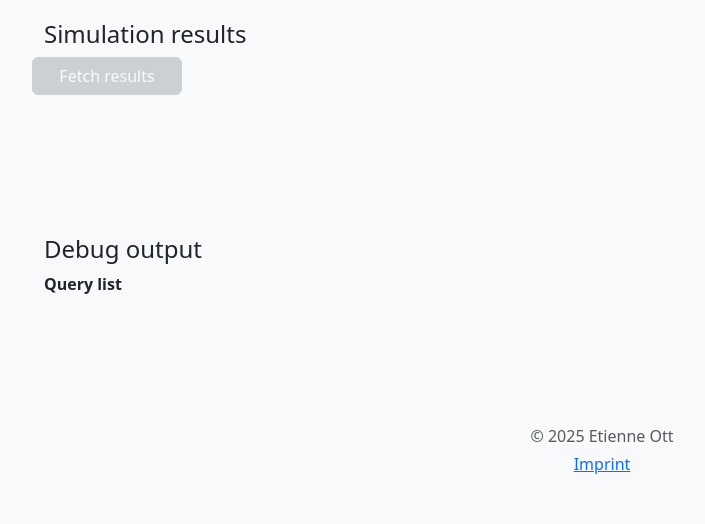
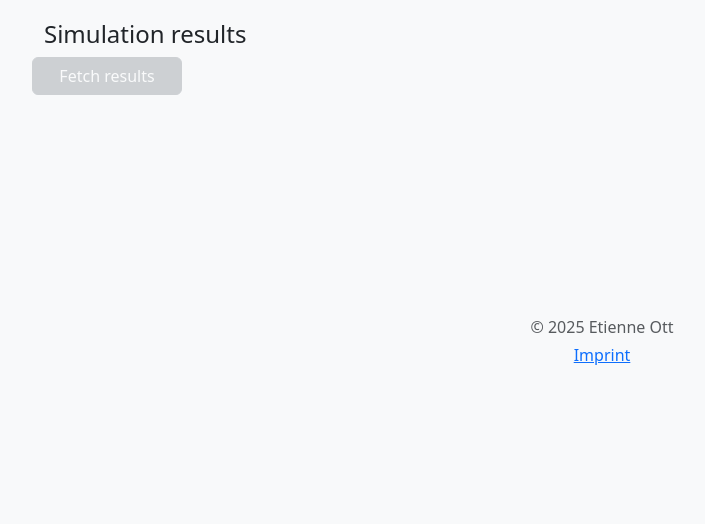
Before and after one commit to QuaSi-Software/simon, a Flask app: template webapp/simon_webapp/templates/index.html in a window 1280 px wide. Shown: the part 557-1081 px from the top of the page, without its empty margins (38-743 px from the left). After the commit the page ends 922 px from the top, so only its background shows below. Run offline with Flask 3, Linux system fonts and the light colour scheme; the template is opened without the code that fills it: most values are stand-ins (such as "Sample title", 1, 10 or a date in 2020).

Commit message:
Remove debug query list output as it is redundant with browser developer tools.

```diff
--- a/webapp/simon_webapp/static/main.js
+++ b/webapp/simon_webapp/static/main.js
@@ -53,16 +53,6 @@ function format_nc_file_path(file_path, selector, decode) {
     }
 
     return decode ? decodeURI(path) : path
-}
-
-function add_to_query_list(query_name, response, result) {
-    let item = '<div class="query-result card"><div class="card-body">'
-            + '<span>Request: ' + query_name + '</span><br/>'
-            + '<span>Code: ' + (response.status ? response.status : 'Error') + '</span><br/>'
-            + '<span>Message: ' + (result["message"] ? result["message"] : '') + '</span><br/>'
-            + '<span>Error: ' + (result["error"] ? result["error"] : '') + '</span>'
-            + '</div></div>'
-    by_id('query-list').innerHTML = item + by_id('query-list').innerHTML
 }
 
 function clear_errors() {
@@ -242,7 +232,6 @@ async function fetch_results(run_id) {
             headers: {"Content-Type": "application/json"}
         })
         let result = response.status >= 400 ? await response.json() : {}
-        add_to_query_list('fetch_results', response, result)
 
         if (response.status < 400) {
             let obj = await create_results_element(file.element, response)
@@ -269,7 +258,6 @@ async function check_status(run_id) {
         {method: 'GET'}
     )
     let result = await response.json()
-    add_to_query_list('run_status', response, result)
 
     let old_status = sessionStorage.getItem("run_status")
     let new_status = result["code"]
@@ -317,7 +305,6 @@ async function get_run_id() {
         API_ROOT + "get_run_id"
     )
     let data = await response.json()
-    add_to_query_list("get_run_id", response, data)
     sessionStorage.setItem("run_id", data["run_id"])
     by_id("reset-run").removeAttribute("disabled")
     return data["run_id"]
@@ -406,7 +393,6 @@ async function upload_file(item) {
             }
         }
     )
-    add_to_query_list("upload_file_to_sim_run", response, {})
 
     if (response.status < 300) {
         add_file_to_uploaded_files(item.dataset.filename)
@@ -443,7 +429,6 @@ async function fetch_nc_file_list() {
         }
     )
     let files = await response.json()
-    add_to_query_list("get_files", response, files)
 
     let items = []
     files.sort((a, b) => {
@@ -505,7 +490,6 @@ async function start_simulation_from_form(form_element) {
         body: form_data
     })
     result = await response.json()
-    add_to_query_list("start_simulation_from_form", response, result)
 
     if (response.status >= 400) {
         set_errors("Error: " + result["error"])
--- a/webapp/simon_webapp/templates/index.html
+++ b/webapp/simon_webapp/templates/index.html
@@ -97,14 +97,6 @@
         </p>
       </div>
 
-      <div class="row">
-        <h4>Debug output</h4>
-        <p class="element-group">
-          <span class="bold">Query list</span>
-          <div id="query-list"></div>
-        </p>
-      </div>
-
       <footer class="my-5 pt-5 text-muted text-center text-small">
         <p class="mb-1">&copy; 2025 Etienne Ott</p>
         <ul class="list-inline">
```
